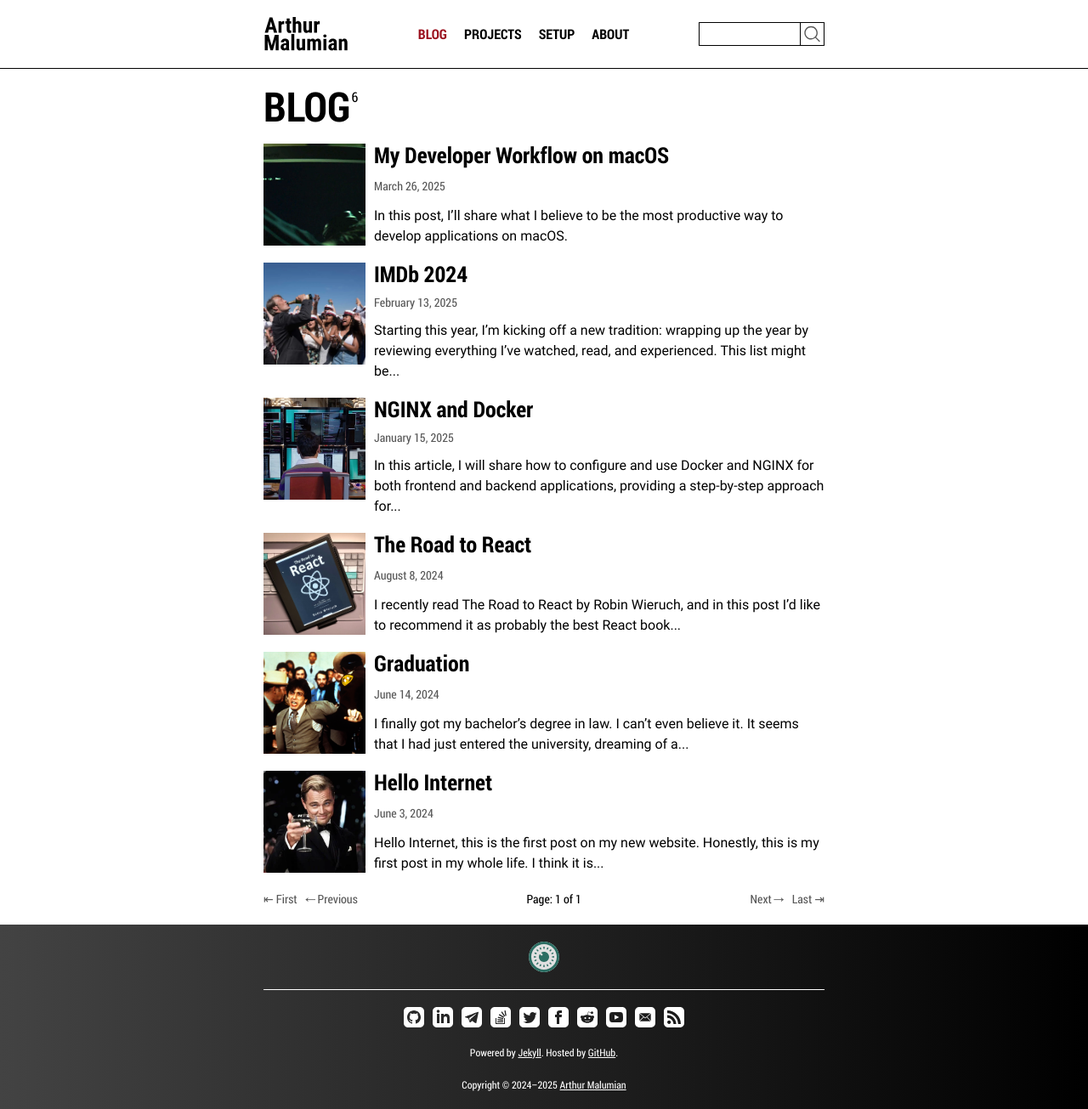
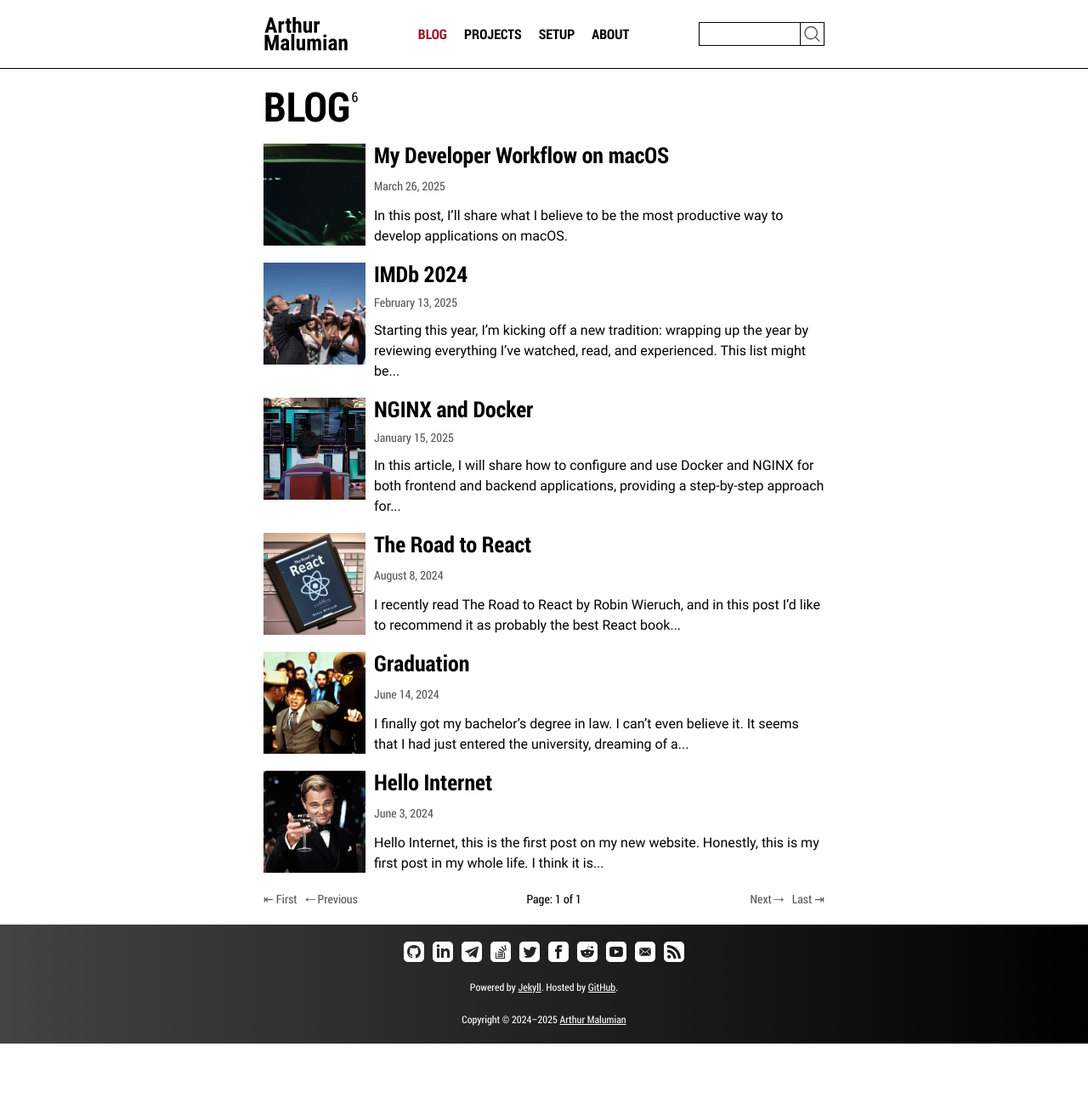
Before and after one commit to amalumian/www.malumian.dev, a Jekyll site: the page built from index.html, in a window 1280 px wide. Shown: the whole page at 85% size. Built offline with Jekyll 4.4.1, drawn with Linux system fonts in a browser that asks for light colours; the list of posts is cut into pages by our own code; after the commit the page ends 1228 px from its top, so only the background shows below that.

Commit message:
Delete projects info from footer

```diff
--- a/_includes/footer.html
+++ b/_includes/footer.html
@@ -1,21 +1,6 @@
 <footer class="footer">
   <div class="wrapper">
     <ul class="footer__list">
-      {% for item in site.data.projects %}
-      <li class="footer__item">
-        <a
-          class="footer__link footer__link_project"
-          href="{{ item.link }}"
-          target="_blank"
-          title="{{ item.name }}"
-          aria-label="{{ item.name }}"
-        >
-          {{ item.icon }}
-        </a>
-      </li>
-      {% endfor %}
-    </ul>
-    <ul class="footer__list footer__list_socials">
       {% for item in site.data.links %}
       <li class="footer__item">
         <a
--- a/_sass/layouts/_footer.scss
+++ b/_sass/layouts/_footer.scss
@@ -21,12 +21,6 @@
     margin-left: 0;
 
     list-style: none;
-
-    &_socials {
-      border-top: 0.1rem solid $color-white;
-      padding-top: 2rem;
-      width: 100%;
-    }
   }
 
   &__item {
@@ -57,19 +51,6 @@
       height: 100%;
       fill: $color-white;
     }
-
-    &_project {
-      height: 3.6rem;
-      width: 3.6rem;
-
-      svg {
-        fill: inherit;
-
-        &:hover {
-          fill: inherit;
-        }
-      }
-    }
   }
 
   &__thanks {
```
Also changed, not shown: _data/projects.yml (deleted, +0 -3 lines).
